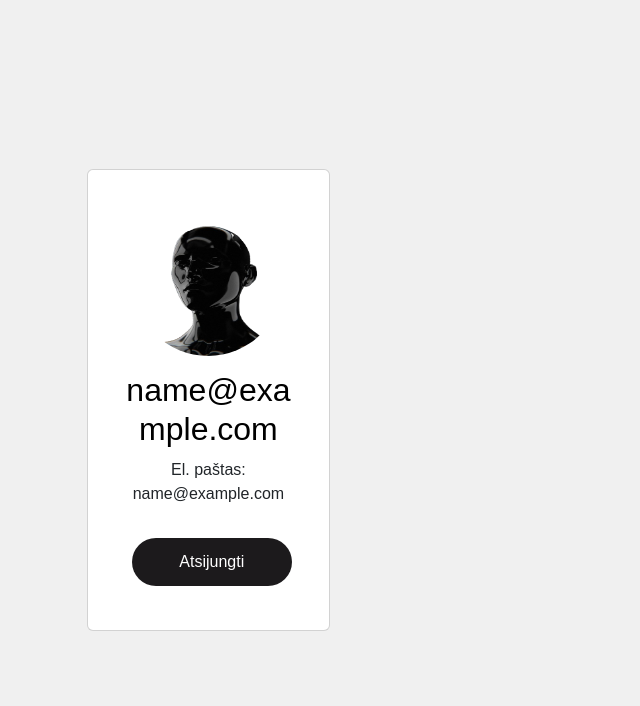
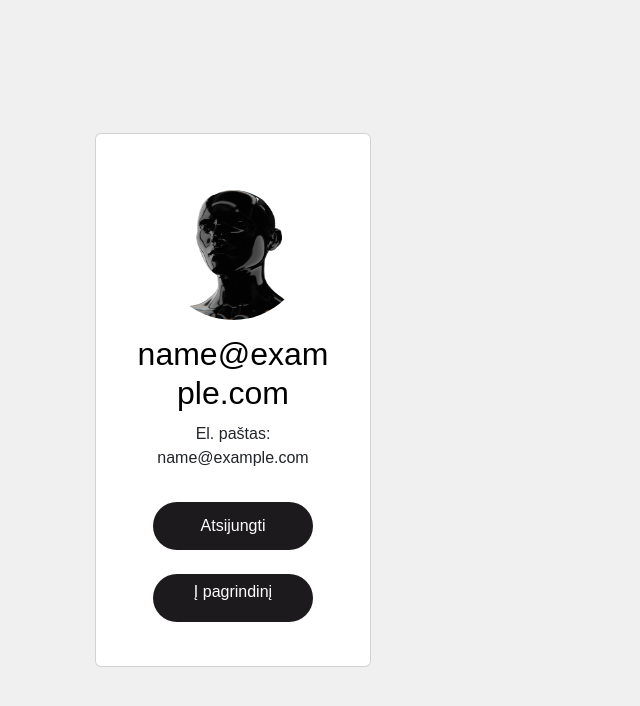
Before and after one commit to EmilijaPaleckyte/FSJSEGZAMINAS-miestorenginiai, a React (Vite) app in the folder client/: page /profile in a window 1280 px wide. Shown: the top 706 px of the page, without its empty margins (0-640 px from the left). Built offline with nearby package versions, Linux system fonts and the light colour scheme; sample sign-in values are in the browser's storage.

Commit message:
Išėjimas iš prfl

```diff
--- a/client/src/Profile.jsx
+++ b/client/src/Profile.jsx
@@ -1,3 +1,4 @@
+import { Link } from "react-router-dom";
 import PropTypes from "prop-types";
 import pfp from "./assets/pfp.png";
 
@@ -45,6 +46,9 @@
                 <button className="btn btn-primary mt-3" onClick={handleLogout}>
                   Atsijungti
                 </button>
+                <Link to="/" className="btn btn-primary mt-3">
+                  Į pagrindinį
+                </Link>
               </div>
             </div>
           </div>
--- a/client/src/index.css
+++ b/client/src/index.css
@@ -7,7 +7,6 @@
   color: rgba(255, 255, 255, 0.87);
   background-color: #242424;
 
-  font-synthesis: none;
   text-rendering: optimizeLegibility;
   -webkit-font-smoothing: antialiased;
   -moz-osx-font-smoothing: grayscale;
```
Also changed, not shown: 2 other files (tests, documents, lock files or other folders).
